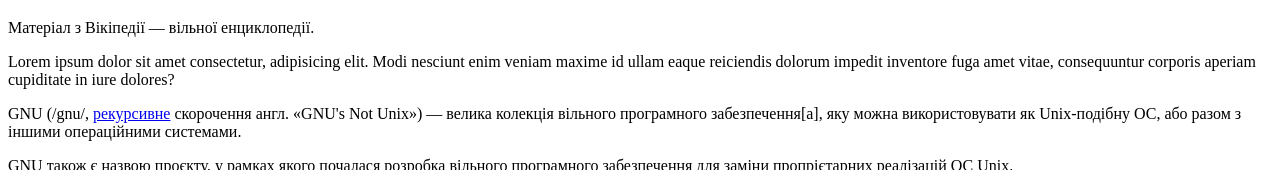
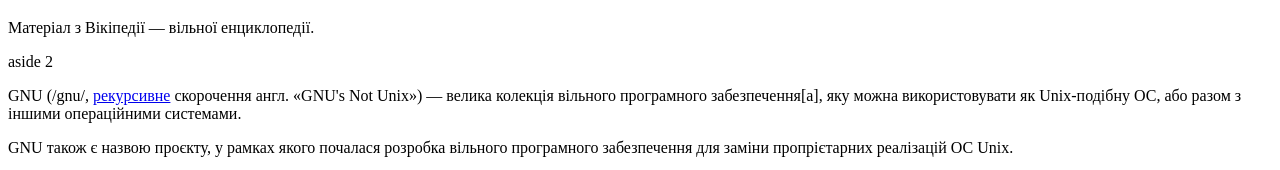
Before and after one commit to pecourses/pe2024-1-html-intro, a plain HTML site: page index.html in a window 1280 px wide. Shown: the part 203-373 px from the top of the page. Drawn offline with Linux system fonts and the light colour scheme; grey boxes are pictures that could not be loaded.

Commit message:
Update aside

```diff
--- a/index.html
+++ b/index.html
@@ -13,9 +13,8 @@
     <h1>GNU</h1>
     <p>Матеріал з Вікіпедії — вільної енциклопедії.</p>
   </header>
-  <aside>Lorem ipsum dolor sit amet consectetur, adipisicing elit. Modi nesciunt enim veniam maxime id ullam eaque
-    reiciendis dolorum impedit inventore fuga amet vitae, consequuntur corporis aperiam cupiditate in iure dolores?
-  </aside>
+  <aside>aside 2</aside>
+
   <main>
     <p>
       GNU (/gnu/,
```
